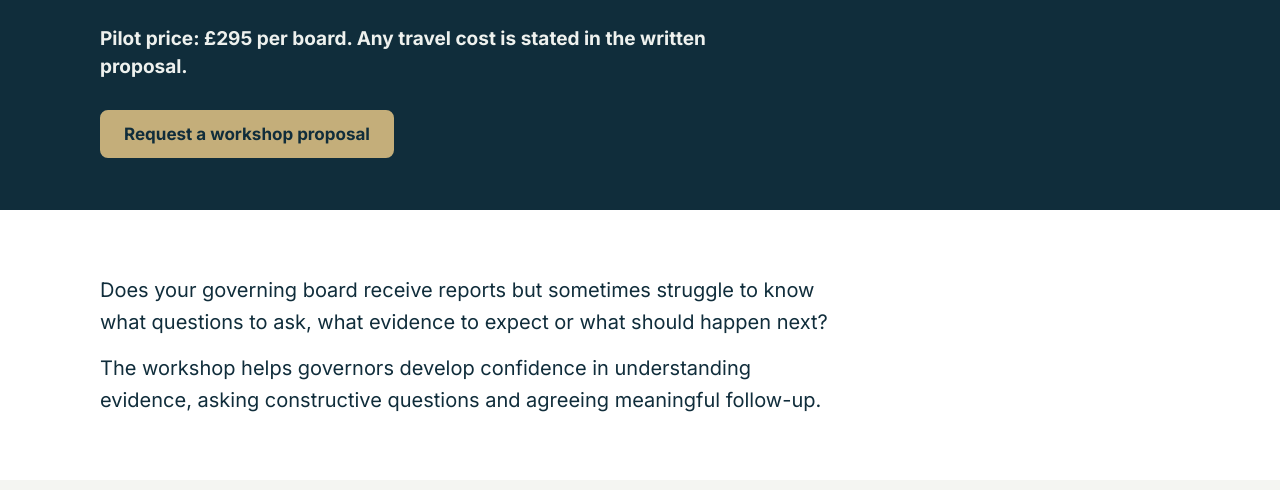
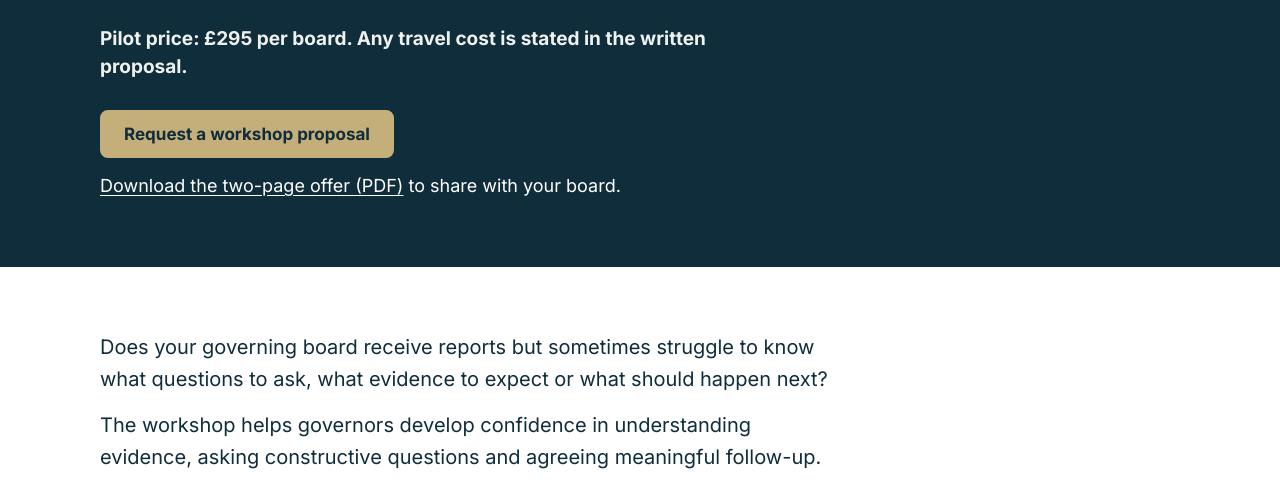
Before and after one commit to leoanthony2009-crypto/govcopilotinsight, a plain HTML site: page workshop.html in a window 1280 px wide. Shown: the part 310-800 px from the top of the page. Drawn offline with Linux system fonts and the light colour scheme.

Commit message:
Workshop page: add download links for the two-page offer PDF
Co-Authored-By: Claude Fable 5.2 <noreply@anthropic.com>
Claude-Session: https://claude.ai/code/session_014ecwWgzbSUNwjQ5dELonh7

```diff
--- a/workshop.html
+++ b/workshop.html
@@ -18,6 +18,7 @@
   <p class="lead">A practical 90-minute face-to-face workshop for the whole governing board.</p>
   <p class="lead" style="font-size:19px"><b>Pilot price: £295 per board. Any travel cost is stated in the written proposal.</b></p>
   <p class="btns"><a class="btn brass" id="btnProposalTop" href="/contact?type=workshop">Request a workshop proposal</a></p>
+  <p id="offerTop" style="margin-top:14px"><a href="/GovernorBrief-Offer-2026-27.pdf" download>Download the two-page offer (PDF)</a> to share with your board.</p>
 </div></section>
 
 <section class="blk"><div class="wrap"><div class="narrow">
@@ -88,6 +89,7 @@
   </ol>
   <p style="margin:28px 0 16px;max-width:40em">Tell us about your organisation, preferred dates and development priorities. We will discuss suitability, availability and the proposed scope before confirming any arrangements.</p>
   <p class="btns"><a class="btn primary" id="btnEnquire" href="/contact?type=workshop">Request a workshop proposal</a></p>
+  <p id="offerEnd" style="margin-top:14px"><a href="/GovernorBrief-Offer-2026-27.pdf" download>Download the two-page offer (PDF)</a> to share with your board.</p>
 </div></section>
 
 <section class="blk"><div class="wrap"><div class="narrow">
```
Also changed, not shown: 1 other file.
